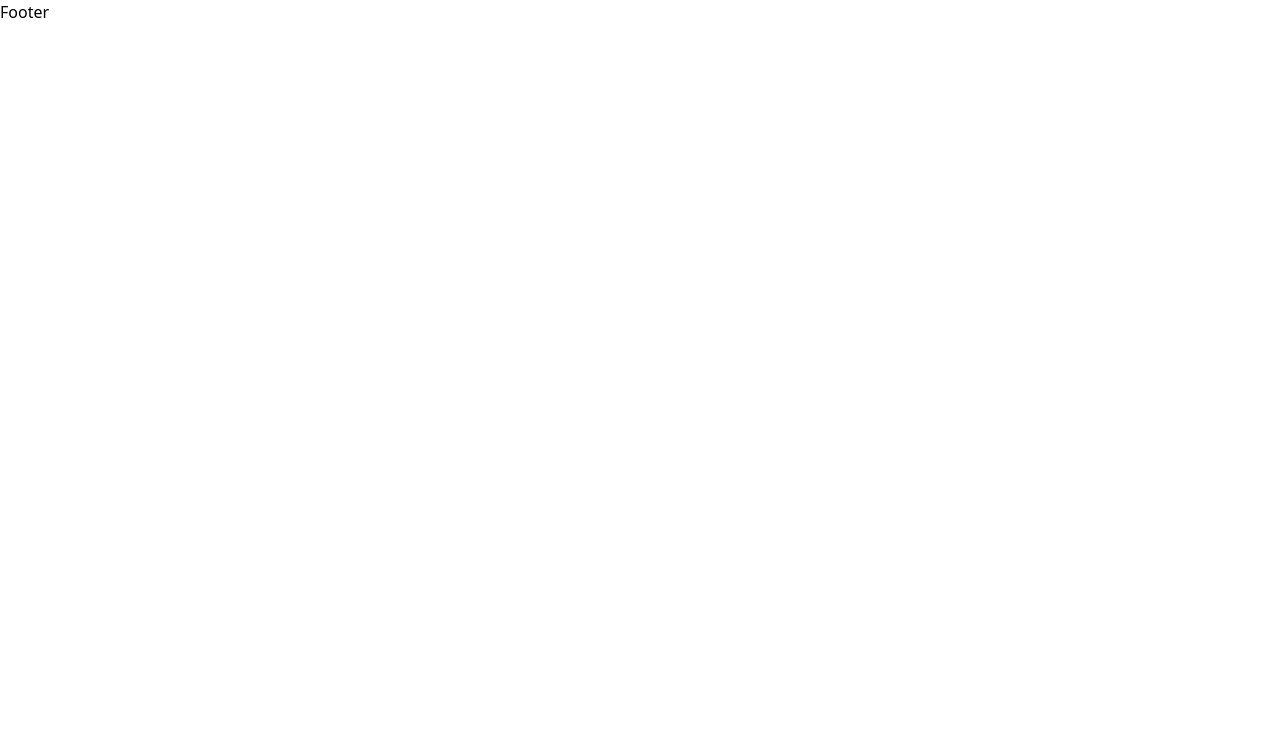
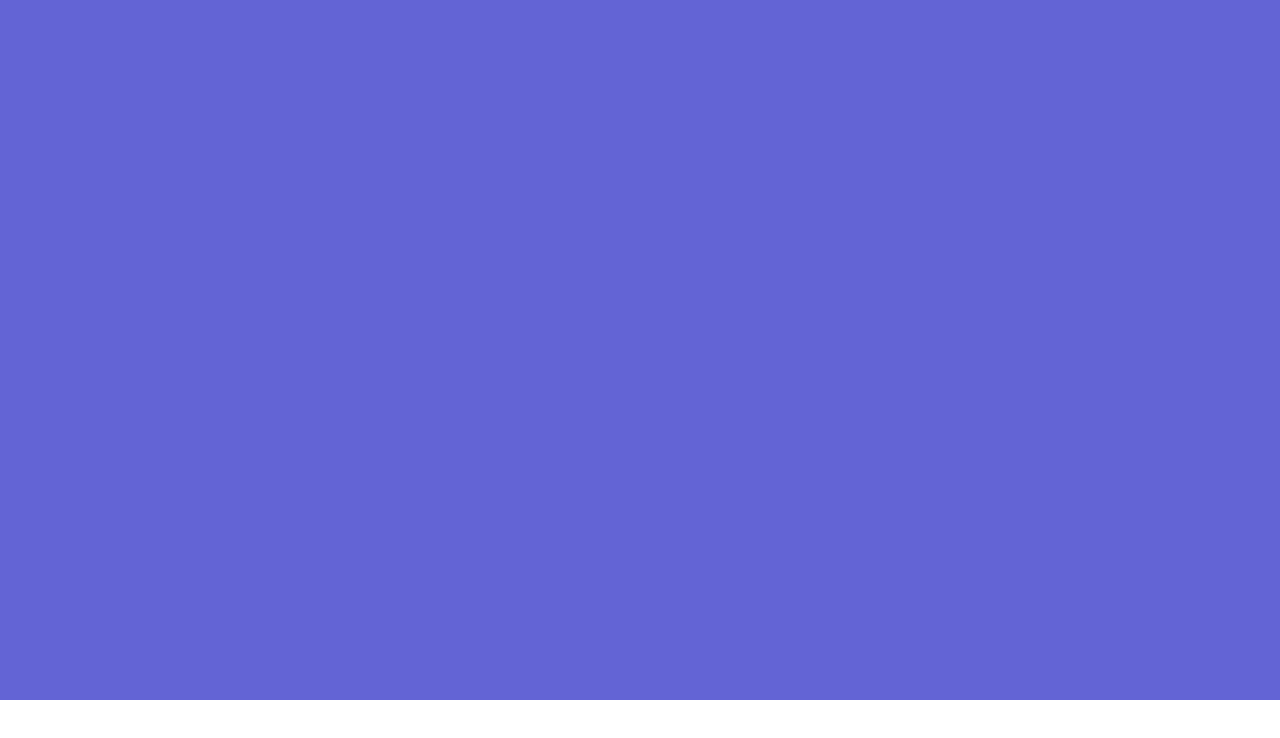
Before and after one commit to Sayantan131/coding_school_for_React, a React (Vite) app in the folder 07Footer/: page / in a window 1280 px wide. Shown: the top 738 px of the page. Built offline with nearby package versions, Linux system fonts and the light colour scheme.

Commit message:
it's going

```diff
--- a/07Footer/src/App.jsx
+++ b/07Footer/src/App.jsx
@@ -1,14 +1,14 @@
 import { useState } from 'react'
-import reactLogo from './assets/react.svg'
-import viteLogo from '/vite.svg'
 import './App.css'
+import Body from "./body/body";
+// import Footer from "./footer/footer";
 
 function App() {
   const [count, setCount] = useState(0)
 
   return (
     <>
-      <h1>Footer</h1>
+      <Body/>
     </>
   )
 }
--- /dev/null
+++ b/07Footer/src/body/body.css
@@ -0,0 +1,4 @@
+.body-div{
+     height: 700px;
+     background-color: #6364D5;
+}
--- /dev/null
+++ b/07Footer/src/body/body.jsx
@@ -0,0 +1,12 @@
+import React from "react";
+import './body.css';
+
+const Body=()=>{
+return (
+    <div className="body-div">
+
+    </div>
+)
+}
+
+export default Body;
```
Also changed, not shown: 07Footer/src/Footer'/footer.css (added), 07Footer/src/Footer'/footer.jsx (added).
